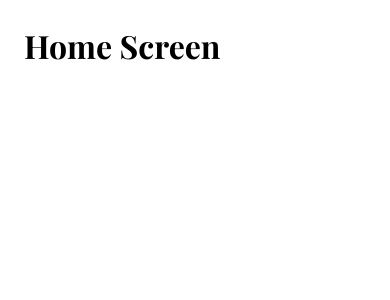
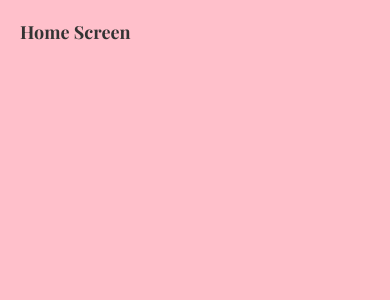
Before and after one commit to honmetha/react-native-playground, a React Native app: screen / in a window 390 px wide. Shown: the top 300 px of the page. Built offline with nearby package versions, Linux system fonts and the light colour scheme.

Commit message:
[Added] 18 - Global Styles

```diff
--- a/screens/home.js
+++ b/screens/home.js
@@ -1,20 +1,12 @@
 import * as React from "react";
-import { StyleSheet, View, Text } from "react-native";
+import { View, Text } from "react-native";
+
+import { globalStyles } from "../styles/global";
 
 export default function Home() {
   return (
-    <View style={styles.container}>
-      <Text style={styles.titleText}>Home Screen</Text>
+    <View style={globalStyles.container}>
+      <Text style={globalStyles.titleText}>Home Screen</Text>
     </View>
   );
 }
-
-const styles = StyleSheet.create({
-  container: {
-    padding: 24,
-  },
-  titleText: {
-    fontFamily: "playfairDisplay-bold",
-    fontSize: 32,
-  },
-});
--- /dev/null
+++ b/styles/global.js
@@ -0,0 +1,18 @@
+import { StyleSheet } from "react-native";
+
+export const globalStyles = StyleSheet.create({
+  container: {
+    flex: 1,
+    padding: 20,
+    backgroundColor: "pink",
+  },
+  titleText: {
+    fontFamily: "playfairDisplay-bold",
+    fontSize: 18,
+    color: "#333",
+  },
+  paragraph: {
+    marginVertical: 8,
+    lineHeight: 20,
+  },
+});
```
Also changed, not shown: screens/about.js (+4 -8 lines), screens/reviewDetails.js (+4 -8 lines), 1 other file (tests, documents, lock files or other folders).
